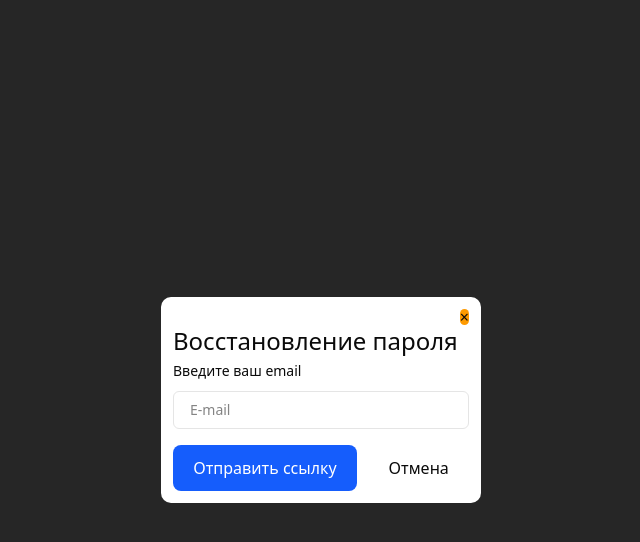
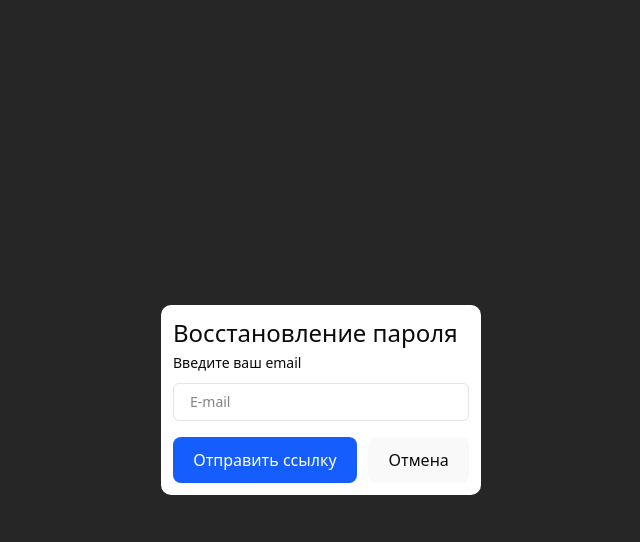
Before and after one commit to kate0l/tg-marketing-service, a React (Vite) app in the folder frontend/: page / in a window 1280 px wide. Both pictures are taken after a click on the button "Forgot password". Shown: the top 542 px of the page, without its empty margins (319-959 px from the left). Built offline with nearby package versions, Linux system fonts and the light colour scheme.

Commit message:
change modal PasswordRecovery

```diff
--- a/frontend/src/components/modals/PasswordRecovery.tsx
+++ b/frontend/src/components/modals/PasswordRecovery.tsx
@@ -1,17 +1,20 @@
-import React from "react";
+interface PasswordRecoveryProps {
+  isVisible: boolean;
+  onClose: () => void;
+}
 
-const PasswordRecovery: React.FC = ({ isVisible, onClose }) => {
+const PasswordRecovery: React.FC<PasswordRecoveryProps> = ({ isVisible, onClose }) => {
   if (!isVisible) return null;
 
+  const handleBackdropClick = (e: React.MouseEvent) => {
+    if (e.target === e.currentTarget) {
+      onClose();
+    }
+  };
+
   return (
-    <div className="fixed inset-0 bg-neutral-800 flex items-center justify-center z-50">
-      <div className="rounded-lg w-xs p-3 bg-white">
-        <div className="flex justify-end">
-          <button className="!border-none !p-0 !bg-amber-500 !leading-none" onClick={() => onClose()}>
-            &times;
-          </button>
-        </div>
-        <form className="">
+    <div className="fixed inset-0 bg-neutral-800 flex items-center justify-center z-50" onClick={handleBackdropClick}>
+      <form className="rounded-lg w-xs p-3 bg-white">
         <h2 className="text-2xl mb-1">
           Восстановление пароля
         </h2>
@@ -23,13 +26,12 @@ const PasswordRecovery: React.FC = ({ isVisible, onClose }) => {
           <button className="!bg-blue-600 text-white">
             Отправить ссылку
           </button>
-            <button className="!bg-white" onClick={() => onClose()}>
+          <button className="" onClick={() => onClose()}>
             Отмена
           </button>
         </div>
       </form>
     </div>
-    </div>
   )
 }
 
--- a/frontend/src/components/pages/Home.tsx
+++ b/frontend/src/components/pages/Home.tsx
@@ -1,21 +1,37 @@
-import { React, useState } from 'react';
+import { useState } from 'react';
+//-->
 import PasswordRecovery from '../modals/PasswordRecovery';
+//<--
 
 const Home: React.FC = () => {
+  //-->
   const [showModal, setShowModal] = useState(false);
+
+  const openModal = () => {
+    setShowModal(true);
+  }
+
+  const closeModal = () => {
+    setShowModal(false);
+  }
+  //<--
 
   return (
     <div>
       <h1>Главная страница</h1>
+
+      {/* --> */}
       <button
         style={{
           background: 'blue', color: 'white'
         }}
-        onClick={() => { setShowModal(true) }}
+        onClick={openModal}
       >
         Forgot password
       </button>
-      <PasswordRecovery isVisible={showModal} onClose={() => setShowModal(false)} />
+      <PasswordRecovery isVisible={showModal} onClose={closeModal} />
+      {/* <-- */}
+
     </div>
   );
 };
```
Lines whose indentation alone changed are shown as unchanged.
